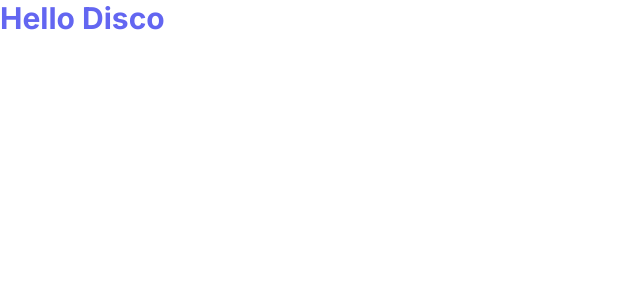
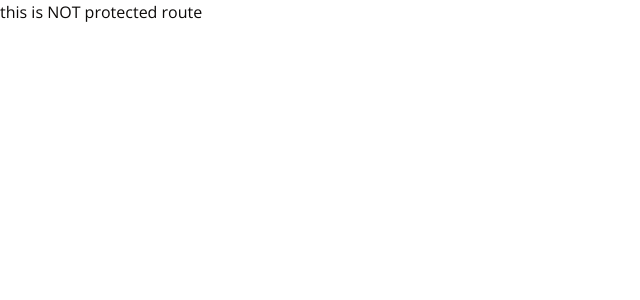
Before and after one commit to TylerIllman/discord-clone, a Next.js app: page / in a window 1280 px wide. Shown: the top 300 px of the page, without its empty margins (0-640 px from the left). Built offline with nearby package versions, Linux system fonts and the light colour scheme.

Commit message:
FOlder structure

```diff
--- /dev/null
+++ b/app/(auth)/(routes)/(login)/page.tsx
@@ -0,0 +1,7 @@
+import { Button } from "@/components/ui/button";
+import { cn } from "@/lib/utils";
+const state = true;
+
+export default function Home() {
+    return <div>this is NOT protected route</div>;
+}
--- /dev/null
+++ b/app/(main)/(routes)/page.tsx
@@ -0,0 +1,7 @@
+import { Button } from "@/components/ui/button";
+import { cn } from "@/lib/utils";
+const state = true;
+
+export default function Home() {
+    return <div>this is a protected route</div>;
+}
--- a/app/layout.tsx
+++ b/app/layout.tsx
@@ -1,22 +1,22 @@
-import type { Metadata } from 'next'
-import { Inter } from 'next/font/google'
-import './globals.css'
+import type { Metadata } from "next";
+import { Open_Sans } from "next/font/google";
+import "./globals.css";
 
-const inter = Inter({ subsets: ['latin'] })
+const font = Open_Sans({ subsets: ["latin"] });
 
 export const metadata: Metadata = {
-  title: 'Create Next App',
-  description: 'Generated by create next app',
-}
+    title: "Team Chat App",
+    description: "Generated by create next app",
+};
 
 export default function RootLayout({
-  children,
+    children,
 }: {
-  children: React.ReactNode
+    children: React.ReactNode;
 }) {
-  return (
-    <html lang="en">
-      <body className={inter.className}>{children}</body>
-    </html>
-  )
+    return (
+        <html lang="en">
+            <body className={font.className}>{children}</body>
+        </html>
+    );
 }
--- a/app/page.tsx
+++ /dev/null
@@ -1,3 +0,0 @@
-export default function Home() {
-    return <p className="text-3xl font-bold text-indigo-500">Hello Disco</p>;
-}
```
